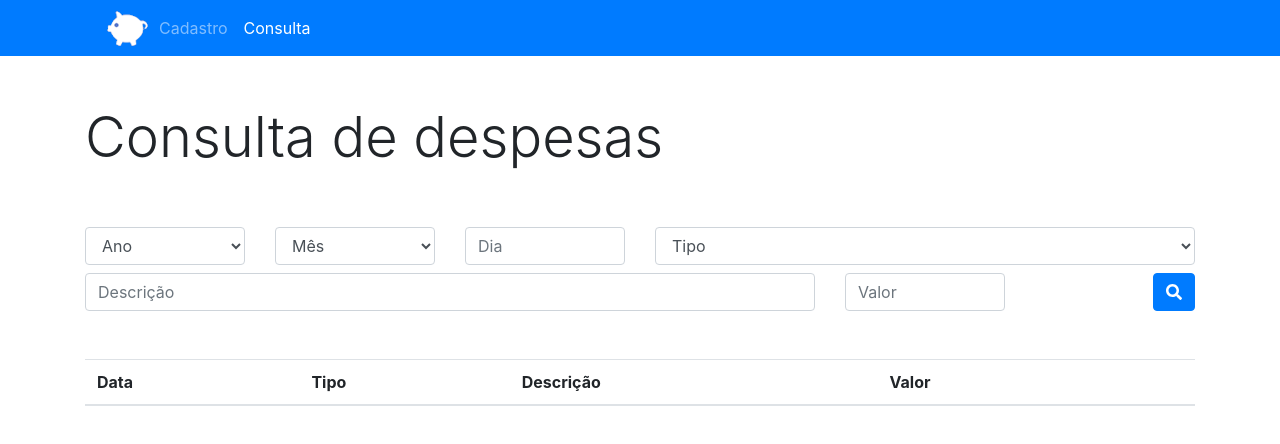
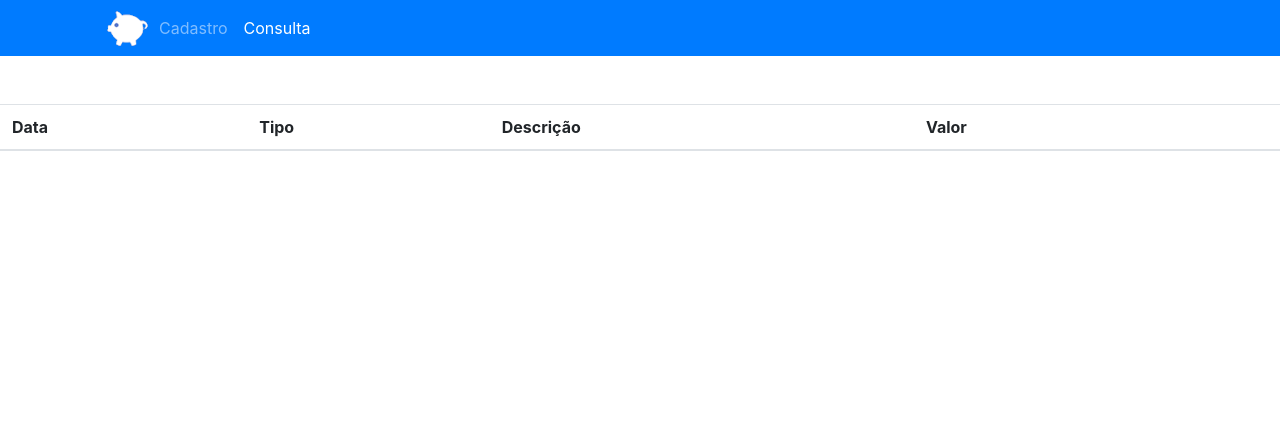
Before and after one commit to WesleySv19/personal-budget-js, a plain HTML site: page consulta.html in a window 1280 px wide. Drawn offline with nearby package versions, Linux system fonts and the light colour scheme.

Commit message:
improving the interface

```diff
--- a/consulta.html
+++ b/consulta.html
@@ -48,72 +48,7 @@
     </header>
 
 
-    <main>
-      <div class="container">
-        <div class="row mb-5">
-          <div class="col">
-            <h1 class="display-4">Consulta de despesas</h1>
-          </div>
-        </div>
-
-        <div class="row mb-2">
-          <div class="col-md-2">
-            <select class="form-control" id="ano">
-              <option value="">Ano</option>
-              <option value="2018">2018</option>
-            </select>
-          </div>
-
-          <div class="col-md-2">
-            <select class="form-control" id="mes">
-              <option value="">Mês</option>
-              <option value="1">Janeiro</option>
-              <option value="2">Fevereiro</option>
-              <option value="3">Março</option>
-              <option value="4">Abril</option>
-              <option value="5">Maio</option>
-              <option value="6">Junho</option>
-              <option value="7">Julho</option>
-              <option value="8">Agosto</option>
-              <option value="9">Setembro</option>
-              <option value="10">Outubro</option>
-              <option value="11">Novembro</option>
-              <option value="12">Dezembro</option>
-            </select>
-          </div>
-
-          <div class="col-md-2">
-            <input type="text" class="form-control" placeholder="Dia" id="dia" />
-          </div>
-
-          <div class="col-md-6">
-            <select class="form-control" id="tipo">
-              <option value="">Tipo</option>
-              <option value="1">Alimentação</option>
-              <option value="2">Educação</option>
-              <option value="3">Lazer</option>
-              <option value="4">Saúde</option>
-              <option value="5">Transporte</option>
-            </select>
-          </div>
-        </div>
-
-        <div class="row  mb-5">
-          <div class="col-md-8">
-            <input type="text" class="form-control" placeholder="Descrição" id="descricao" />
-          </div>
-
-          <div class="col-md-2">
-            <input type="text" class="form-control" placeholder="Valor" id="valor" />
-          </div>
-
-          <div class="col-md-2 d-flex justify-content-end">
-            <button onclick="searchExpense()" type="button" class="btn btn-primary">
-              <i class="fas fa-search"></i>
-            </button>
-          </div>
-        </div>
-
+     <main>
         <div class="row">
           <div class="col">
             <table class="table" >
```
